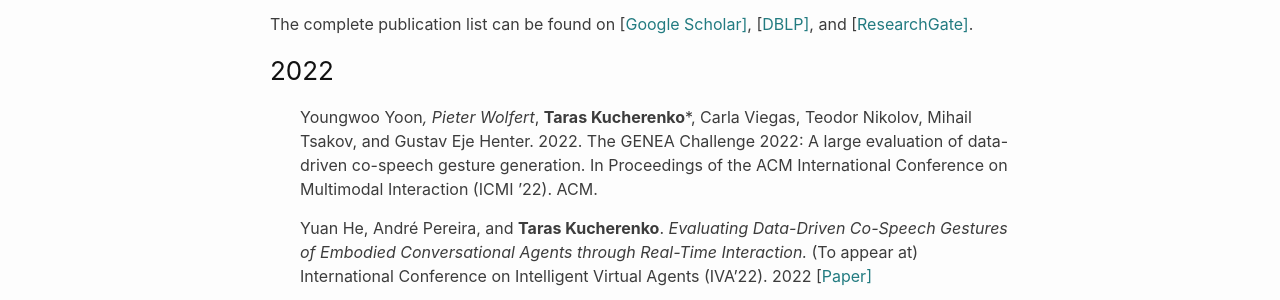
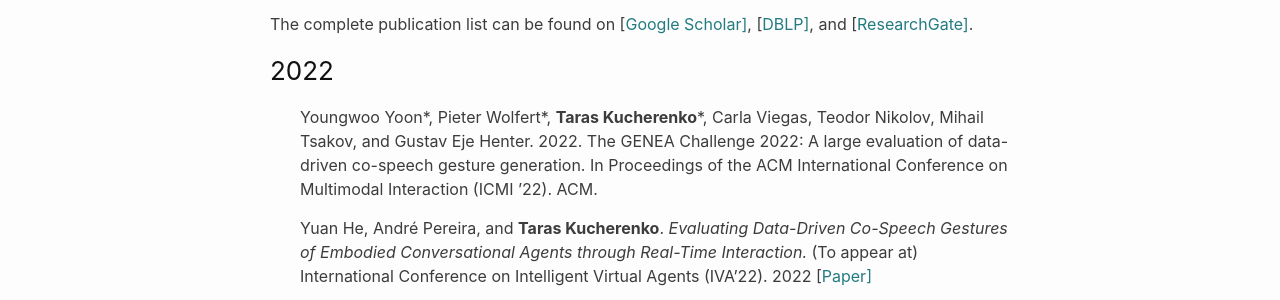
Before and after one commit to Svito-zar/Svito-zar.github.io, a Jekyll site: the page built from _pages/publications.md, in a window 1280 px wide. Shown: the part 225-525 px from the top of the page. Built offline with Jekyll 4.4.1, drawn with Linux system fonts in a browser that asks for light colours.

Commit message:
Fixing a typo

```diff
--- a/_pages/publications.md
+++ b/_pages/publications.md
@@ -10,7 +10,7 @@
 
 ### 2022
 
-* Youngwoo Yoon*, Pieter Wolfert*, **Taras Kucherenko**\*, Carla Viegas, Teodor Nikolov, Mihail Tsakov, and Gustav Eje Henter. 2022. The GENEA Challenge 2022: A large evaluation of data-driven co-speech gesture generation. In Proceedings of the ACM International Conference on Multimodal Interaction (ICMI ’22). ACM.
+* Youngwoo Yoon\*, Pieter Wolfert\*, **Taras Kucherenko**\*, Carla Viegas, Teodor Nikolov, Mihail Tsakov, and Gustav Eje Henter. 2022. The GENEA Challenge 2022: A large evaluation of data-driven co-speech gesture generation. In Proceedings of the ACM International Conference on Multimodal Interaction (ICMI ’22). ACM.
 
 * Yuan He, André Pereira, and **Taras Kucherenko**. *Evaluating Data-Driven Co-Speech Gestures of Embodied Conversational Agents through Real-Time Interaction.* (To appear at) International Conference on Intelligent Virtual Agents (IVA’22). 2022 \[[Paper\]](../papers/He_Pereira_Kucherenko_IVA_22_Final.pdf)
 
```
